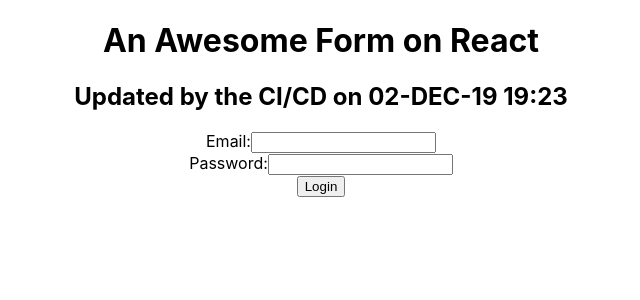
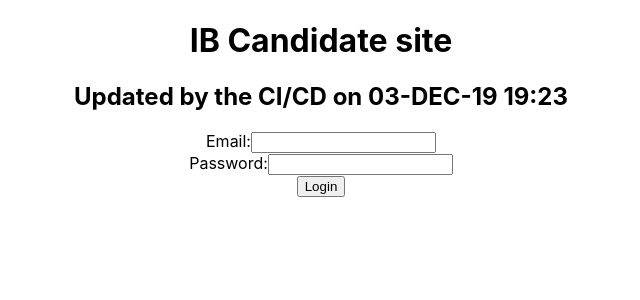
Before and after one commit to inthrakumarp/web, a React (Create React App) app: page / in a window 1280 px wide. Shown: the top 300 px of the page, without its empty margins (319-959 px from the left). Built offline with nearby package versions, Linux system fonts and the light colour scheme; no server answers.

Commit message:
cosmetic change to web 3-dec

```diff
--- a/src/App.js
+++ b/src/App.js
@@ -25,8 +25,8 @@
         const { email, password } = this.state
         return (
           <form onSubmit={this.loginUser}>
-            <h1>An Awesome Form on React</h1>
-            <h2>Updated by the CI/CD on 02-DEC-19 19:23</h2>
+            <h1>IB Candidate site</h1>
+            <h2>Updated by the CI/CD on 03-DEC-19 19:23</h2>
             <label htmlFor="email">
               <span>Email:</span>
               <input onChange={this.inputChange} value={email} id="email" name="email" type="email" />
```
Also changed, not shown: 1 other file (tests, documents, lock files or other folders).
